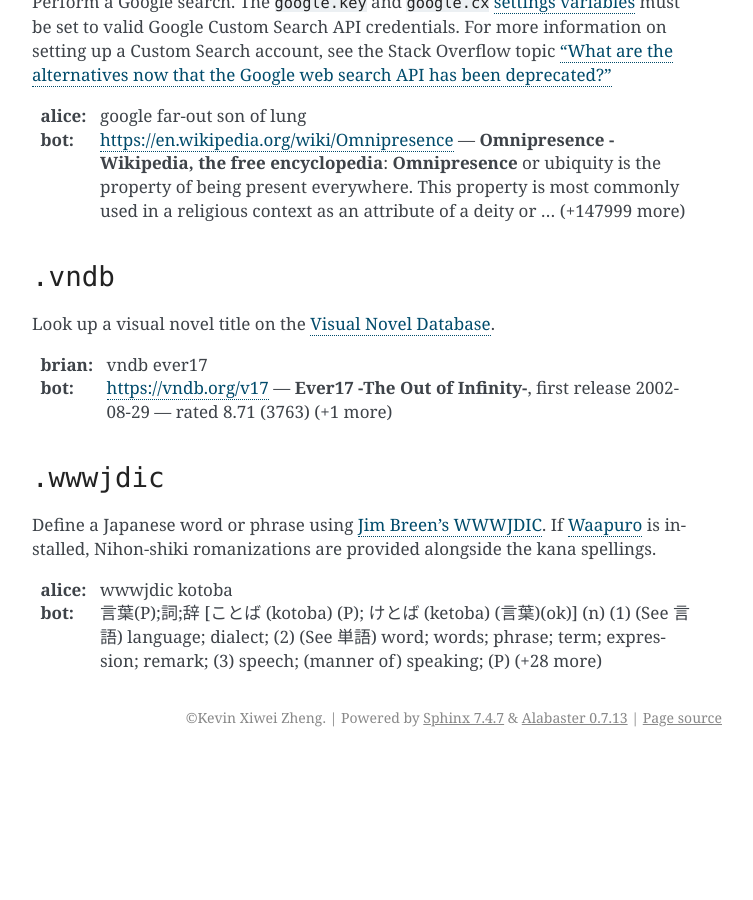
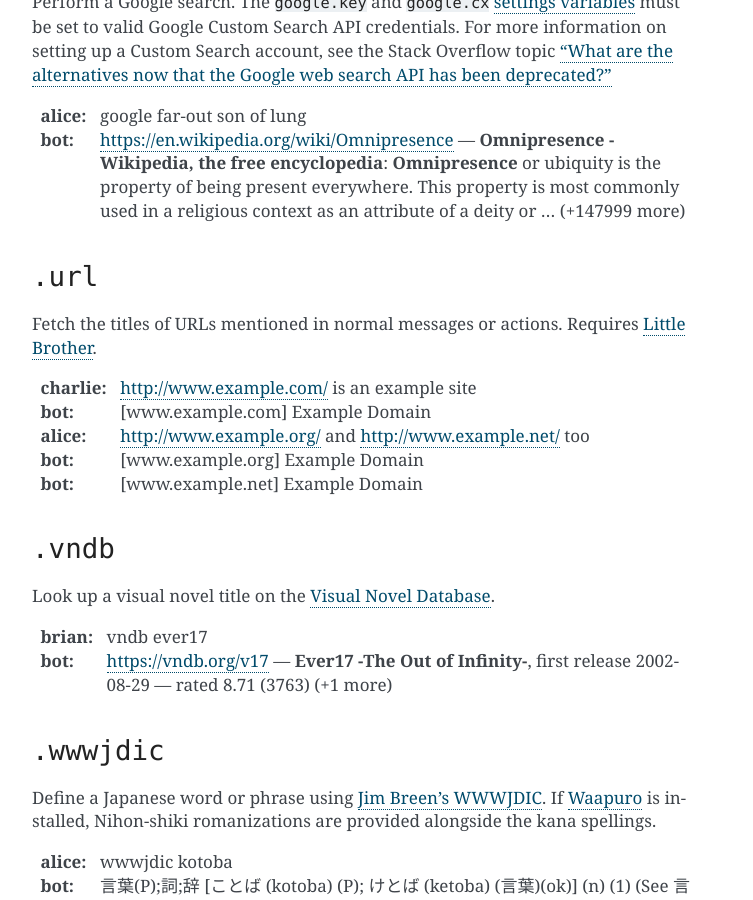
Before and after one commit to kxz/omnipresence, a Sphinx documentation site: the page built from docs/builtins.rst, in a window 1280 px wide and 900 px high, scrolled down 2318 px. Shown: the whole window, without its empty margins (388-1141 px from the left). Built offline with Sphinx 7.4.7, drawn with Linux system fonts in a browser that asks for light colours; before the commit the page ends 3075 px from its top, so only the background shows below that.

Commit message:
url: Add to builtin plugin documentation

```diff
--- a/docs/builtins.rst
+++ b/docs/builtins.rst
@@ -154,6 +154,23 @@
       attribute of a deity or ... (+147999 more)
 
 
+``.url``
+========
+
+.. module:: omnipresence.plugins.url
+
+Fetch the titles of URLs mentioned in normal messages or actions.
+Requires `Little Brother`__.
+
+__ https://github.com/kxz/littlebrother
+
+:charlie: http://www.example.com/ is an example site
+:bot: [www.example.com] Example Domain
+:alice: http://www.example.org/ and http://www.example.net/ too
+:bot: [www.example.org] Example Domain
+:bot: [www.example.net] Example Domain
+
+
 ``.vndb``
 =========
 
```
